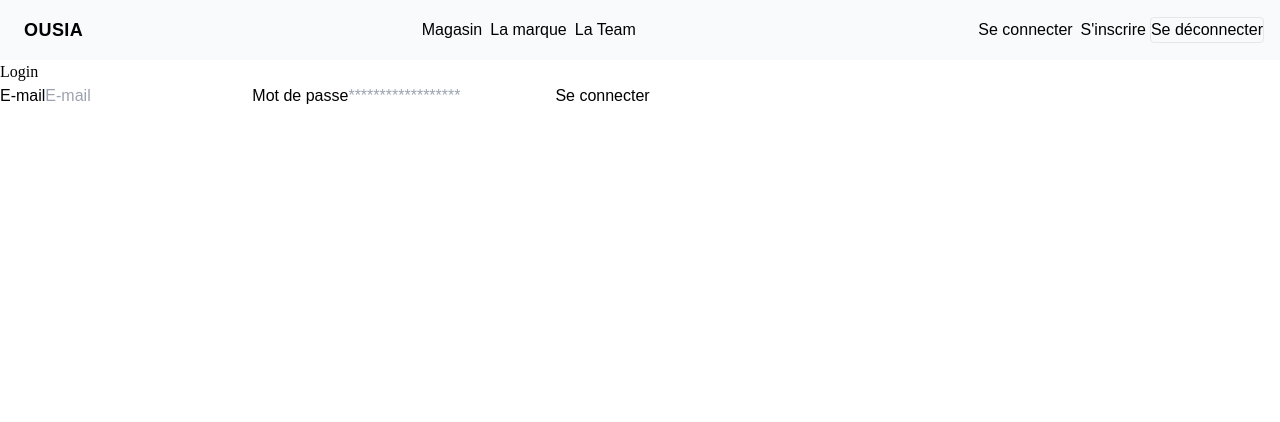
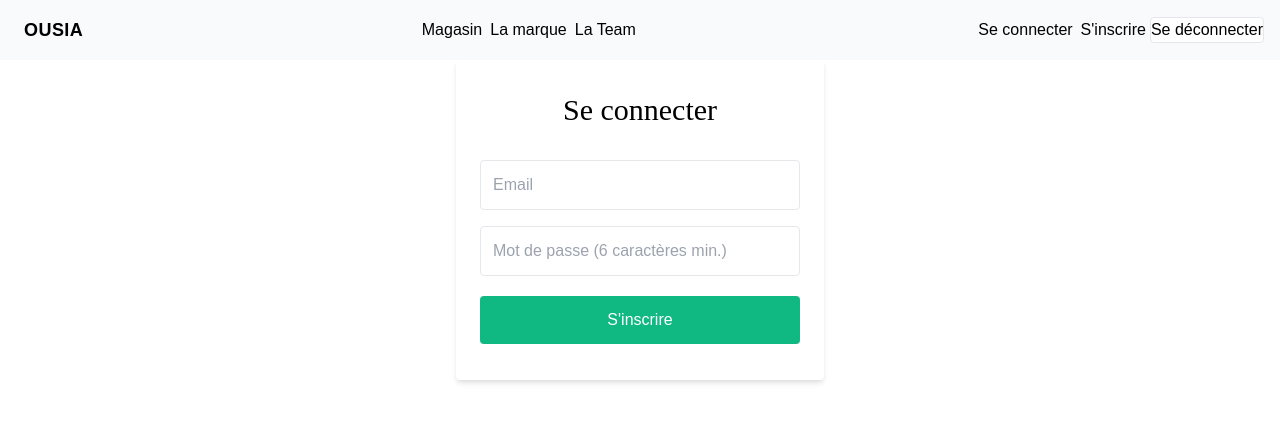
Before and after one commit to EmmanuelQuere/Ousia-front, a Next.js app: page /login in a window 1280 px wide. Shown: the top 422 px of the page. Built offline with nearby package versions, Linux system fonts and the light colour scheme.

Commit message:
update on forms front

```diff
--- a/components/DisconnectButton.js
+++ b/components/DisconnectButton.js
@@ -12,7 +12,7 @@ const DisconnectButton = () => {
   };
 
   return (
-    <button onClick={logOutUser} className="border rounded bg-gray-50">Se déconnecter</button>
+    <button onClick={logOutUser} className="border rounded bg-white hover:bg-gray-100">Se déconnecter</button>
   )
 };
 
--- a/pages/login.js
+++ b/pages/login.js
@@ -38,21 +38,23 @@ const Login = () => {
   };
 
   return (
-    <div>
-      <h2>Login</h2>
-      <form onSubmit={submitInfo}>
-        <label htmlFor="email">
+    <div className="container max-w-sm mx-auto flex-1 flex flex-col items-center justify-center px-2">
+      <div className="bg-white px-6 py-8 rounded shadow-md text-black w-full">
+        <h1 className="mb-8 text-3xl text-center">Se connecter</h1>
+        <form onSubmit={submitInfo}>
+        <label htmlFor="email" className="hidden">
         E-mail
         </label>
-        <input name="user[email]" id="email" type="text" placeholder="E-mail"></input>
-        <label htmlFor="password">
-        Mot de passe
+        <input name="user[email]" id="email" type="text" placeholder="Email" className="block border border-grey-light w-full p-3 rounded mb-4"></input>
+        <label htmlFor="password" className="hidden">
+        Mot de passe (6 caractères minimum)
         </label>
-        <input name="user[password]" id="password" type="password" placeholder="******************"></input>
-        <button type="submit">
-        Se connecter
+        <input name="user[password]" id="password" type="password" placeholder="Mot de passe (6 caractères min.)" className="block border border-grey-light w-full p-3 rounded mb-4"></input>
+        <button type="submit" className="w-full text-center py-3 rounded bg-green-500 text-white hover:bg-green-dark focus:outline-none my-1">
+        S'inscrire
         </button>
-      </form>
+        </form>
+      </div>
     </div>
   )
 };
--- a/pages/signup.js
+++ b/pages/signup.js
@@ -42,21 +42,23 @@ const Signup = () => {
   };
 
   return (
-    <div>
-      <h2>Sign Up</h2>
+    <div className="container max-w-sm mx-auto flex-1 flex flex-col items-center justify-center px-2">
+      <div className="bg-white px-6 py-8 rounded shadow-md text-black w-full">
+        <h1 className="mb-8 text-3xl text-center">S'inscrire</h1>
         <form onSubmit={submitInfo}>
-      <label htmlFor="email">
+        <label htmlFor="email" className="hidden">
         E-mail
         </label>
-      <input name="user[email]" id="email" type="text" placeholder="E-mail"></input>
-      <label htmlFor="password">
+        <input name="user[email]" id="email" type="text" placeholder="Email" className="block border border-grey-light w-full p-3 rounded mb-4"></input>
+        <label htmlFor="password" className="hidden">
         Mot de passe (6 caractères minimum)
         </label>
-      <input name="user[password]" id="password" type="password" placeholder="******************"></input>
-      <button type="submit">
+        <input name="user[password]" id="password" type="password" placeholder="Mot de passe (6 caractères min.)" className="block border border-grey-light w-full p-3 rounded mb-4"></input>
+        <button type="submit" className="w-full text-center py-3 rounded bg-green-500 text-white hover:bg-green-dark focus:outline-none my-1">
         S'inscrire
         </button>
         </form>
+      </div>
     </div>
   )
 };
```
Lines whose indentation alone changed are shown as unchanged.
